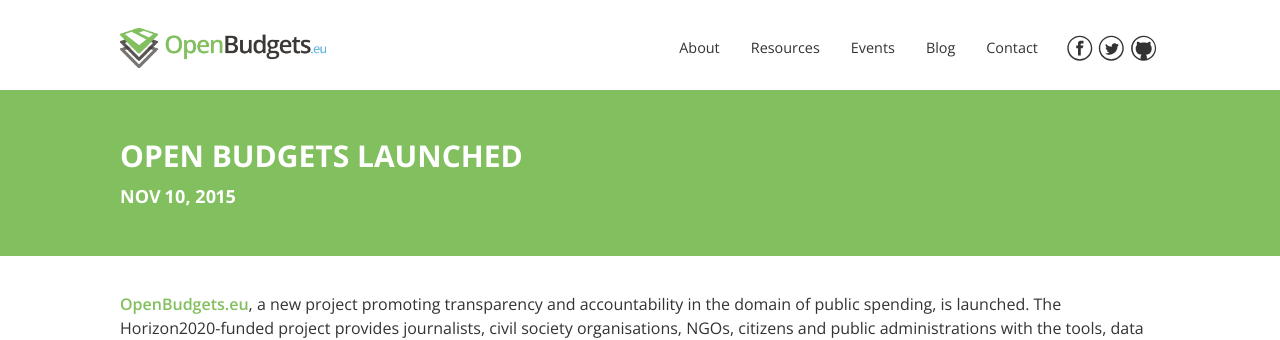
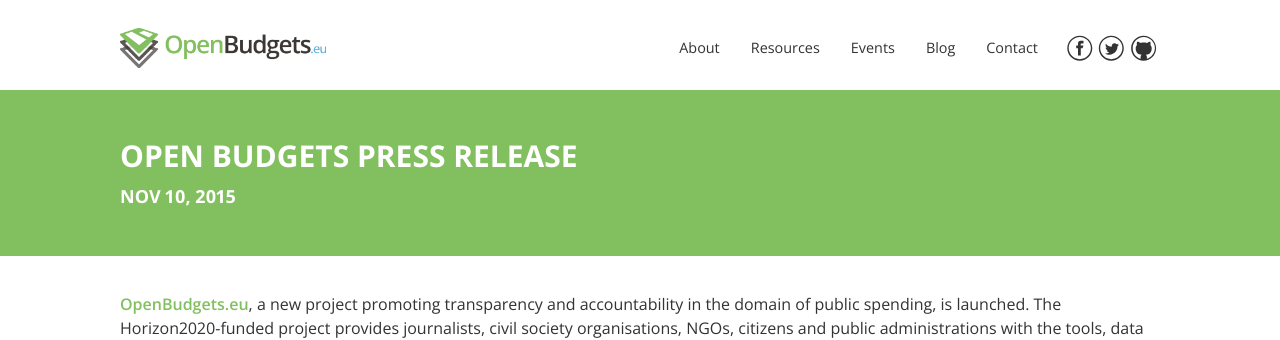
Before and after one commit to openbudgets/openbudgets.github.io, a Jekyll site: the page built from _posts/2015-11-10-openbudgets-press-release.md, in a window 1280 px wide. Shown: the top 340 px of the page. Built offline with Jekyll 4.4.1, drawn with Linux system fonts in a browser that asks for light colours; nearby versions of some CDN libraries.

Commit message:
fixed title of blogpost

```diff
--- a/_posts/2015-11-10-openbudgets-project-info.md
+++ b/_posts/2015-11-10-openbudgets-press-release.md
@@ -1,8 +1,8 @@
 ---
 layout: post
-title:  "Open Budgets Launched"
+title:  "Open Budgets Press Release"
 date:   2015-11-10
-categories: events
+categories: post
 image: ../img/openbudgets-logo.png
 ---
 
```
